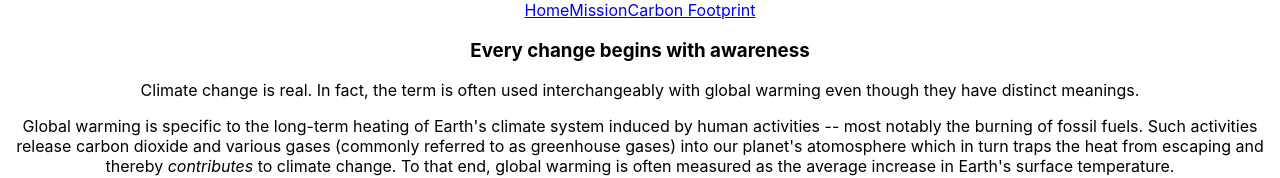
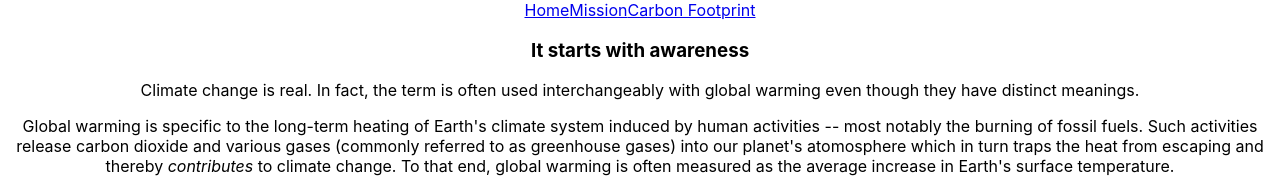
Before and after one commit to hiddencilantro/the-nobrac-initiative, a React (Create React App) app: page /mission in a window 1280 px wide. Shown: the top 178 px of the page. Built offline with nearby package versions, Linux system fonts and the light colour scheme.

Commit message:
minor text update

```diff
--- a/src/components/Mission.js
+++ b/src/components/Mission.js
@@ -9,7 +9,7 @@ function Mission() {
     const [more, setMore] = useState(false);
     return (
         <div>
-            <h3>Every change begins with awareness</h3>
+            <h3>It starts with awareness</h3>
             <p>
                 Climate change is real. In fact, the term is often used interchangeably with global warming even though they have distinct meanings.
             </p>
```
